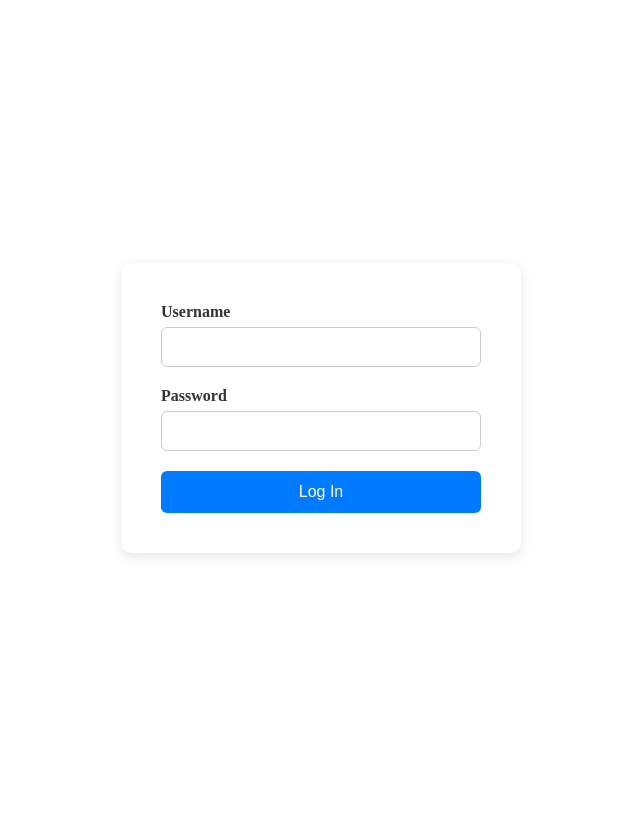
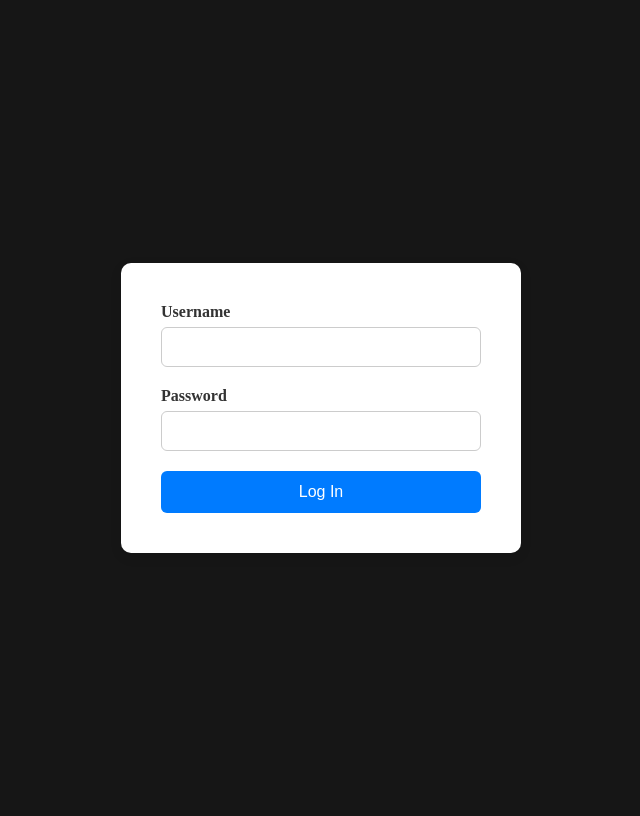
Before and after one commit to carlmarinyo/AD-Meeting-Calendar, a PHP site: page / in a window 1280 px wide. Shown: the whole page, without its empty margins (319-959 px from the left). Run offline with PHP 8.4, Linux system fonts and the light colour scheme.

Commit message:
refactor(landing-page): replace bg color of page to match other pages

```diff
--- a/assets/css/style.css
+++ b/assets/css/style.css
@@ -7,7 +7,9 @@ form {
   max-width: 400px;
   box-sizing: border-box;
 }
-
+body {
+  background-color: rgb(22,22,22);
+}
 .login-form {
 margin: 0;
 display: flex;
```
